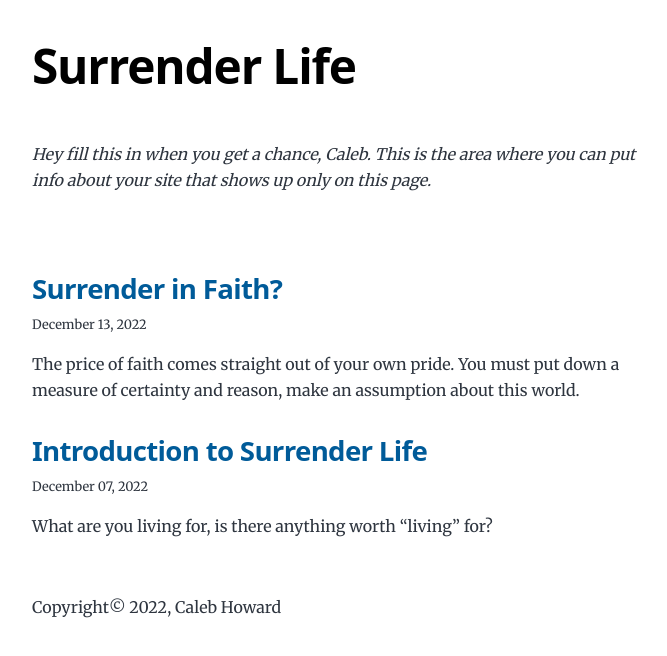
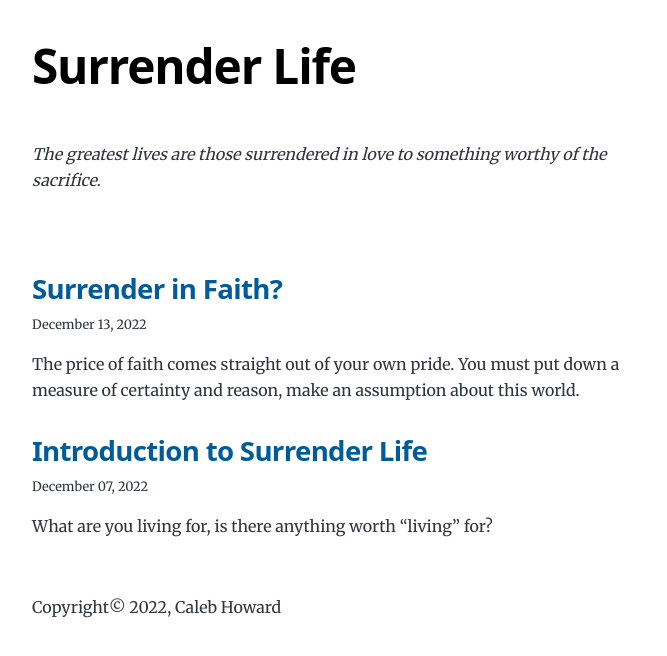
Before and after one commit to sircodesalittle/caleb-howard, a Gatsby site: page / in a window 1280 px wide. Shown: the whole page, without its empty margins (292-959 px from the left). Built offline with nearby package versions, Linux system fonts and the light colour scheme; Gatsby itself is replaced by a stand-in of ours.

Commit message:
Edit site header

```diff
--- a/src/components/siteHeader.js
+++ b/src/components/siteHeader.js
@@ -5,8 +5,7 @@ const SiteHeader = () => {
     <div className="bio">
       <p>
         <i>
-          Hey fill this in when you get a chance, Caleb. This is the area where
-          you can put info about your site that shows up only on this page.
+          The greatest lives are those surrendered in love to something worthy of the sacrifice.
         </i>
       </p>
     </div>
```
